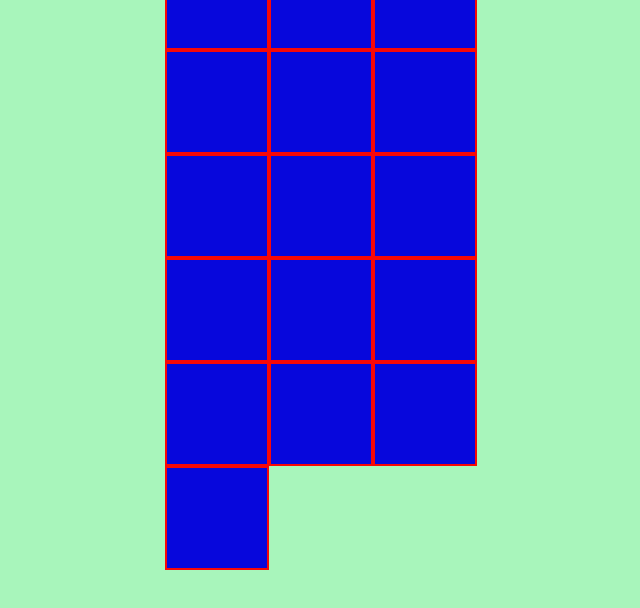
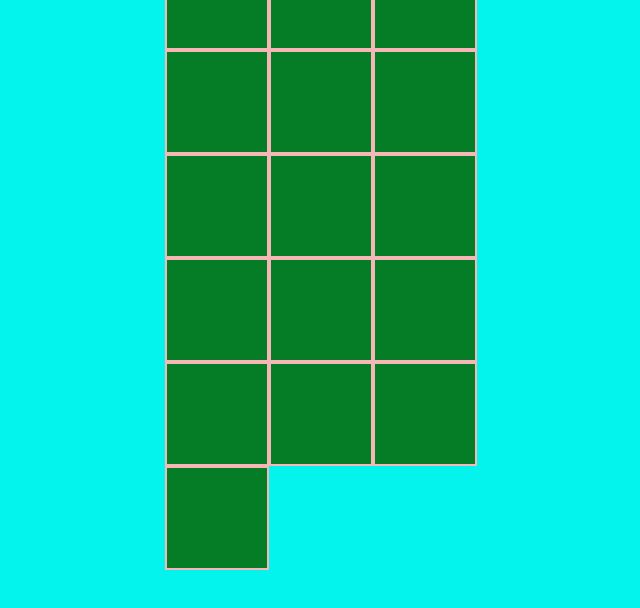
Before and after one commit to Zrazhevskii/ahj_js_DOM, a website built with webpack: page src/index.html in a window 1280 px wide. Shown: the whole page, without its empty margins (268-908 px from the left). Built offline with nearby package versions, Linux system fonts and the light colour scheme.

Commit message:
коррекция стилей

```diff
--- a/src/css/style.css
+++ b/src/css/style.css
@@ -1,5 +1,5 @@
 body {
-  background-color: rgb(168, 245, 187);
+  background-color: rgb(3, 244, 236);
   display: flex;
   align-items: center;
   justify-content: center;
@@ -20,8 +20,8 @@ body {
 }
 
 .game-box {
-  background-color: rgb(7, 7, 220);
+  background-color: rgb(4, 125, 38);
   height: 100px;
   width: 100px;
-  border: 2px solid rgb(248, 7, 7);
+  border: 2px solid rgb(248, 183, 183);
 }
```
